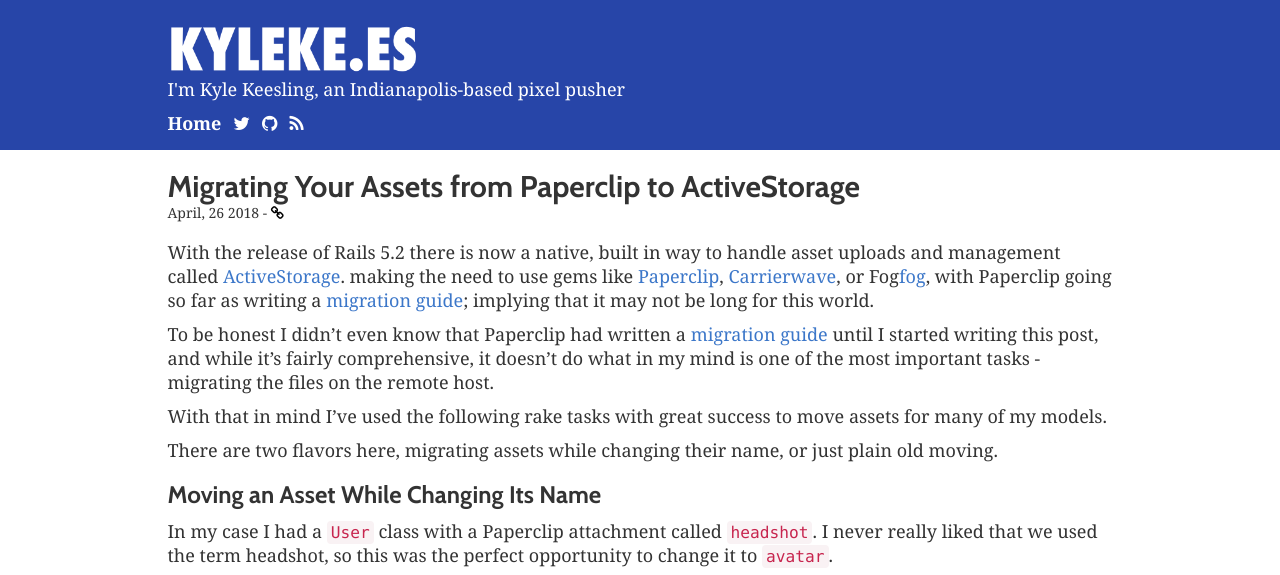
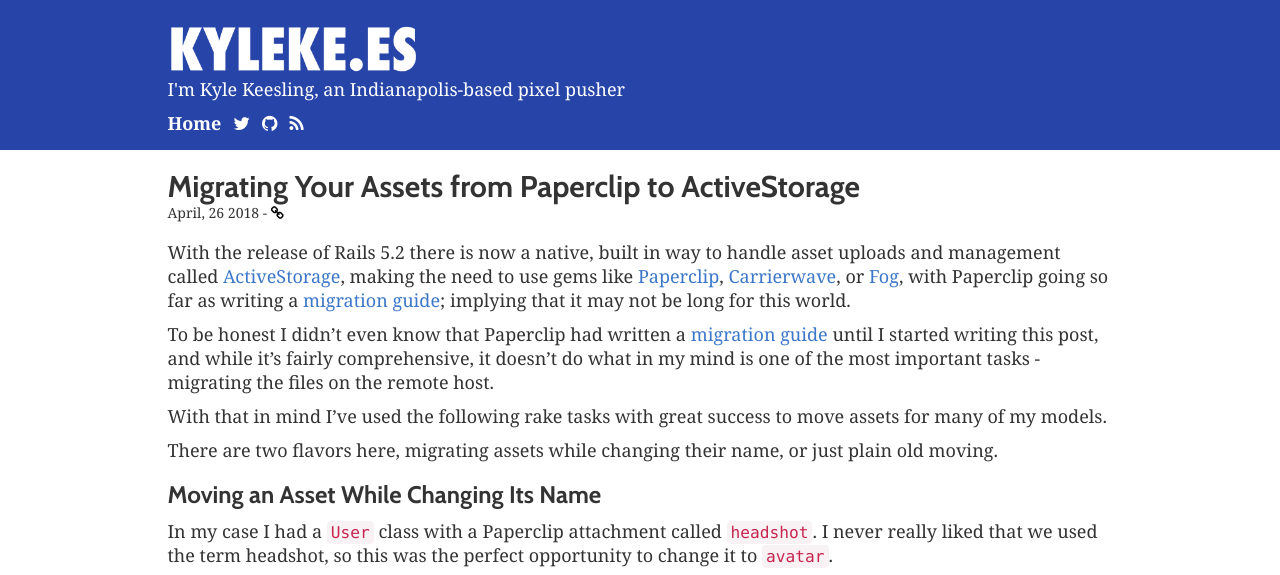
Before and after one commit to kylekeesling/kylekees, a Jekyll site: the page built from _posts/2018/2018-04-26-migrating-from-paperclip-to-activestorage.md, in a window 1280 px wide and 1400 px high. Shown: the top 575 px of the window. Built offline with Jekyll 4.4.1, drawn with Linux system fonts in a browser that asks for light colours; nearby versions of some CDN libraries; some web fonts are replaced; comment, search, counter and statistics services are not loaded; some of the changed text lies outside the part shown.

Commit message:
:pencil: fixed a few typos on the activestorage post

```diff
--- a/_posts/2018/2018-04-26-migrating-from-paperclip-to-activestorage.md
+++ b/_posts/2018/2018-04-26-migrating-from-paperclip-to-activestorage.md
@@ -7,7 +7,7 @@
 categories: ruby, rails, activestorage, paperclip
 ---
 
-With the release of Rails 5.2 there is now a native, built in way to handle asset uploads and management called [ActiveStorage][activestorage]. making the need to use gems like [Paperclip][paperclip], [Carrierwave][carrierwave], or Fog[fog], with Paperclip going so far as writing a [migration guide][paperclip-migrate-issue]; implying that it may not be long for this world.
+With the release of Rails 5.2 there is now a native, built in way to handle asset uploads and management called [ActiveStorage][activestorage], making the need to use gems like [Paperclip][paperclip], [Carrierwave][carrierwave], or [Fog][fog], with Paperclip going so far as writing a [migration guide][paperclip-migrate-issue]; implying that it may not be long for this world.
 
 To be honest I didn't even know that Paperclip had written a [migration guide][paperclip-migrating] until I started writing this post, and while it's fairly comprehensive, it doesn't do what in my mind is one of the most important tasks - migrating the files on the remote host.
 
@@ -28,7 +28,7 @@
 Just remember to leave your Paperclip declarations on your model until after you run your rake task.
 
 ### Moving an Asset As-is
-In reality, you'll likely want to keep the same name, which requires us to get a little more crafty. In my case I have an `Organization` class with a logo. We wanted to keep using that term, but in order to do so, we have to remove the Paperclip declarations from the model, otherwise would couldn't refer to all the new ActiveStorage goodness.
+In reality, you'll likely want to keep the same name, which requires us to get a little more crafty. In my case I have an `Organization` class with a `logo`. We wanted to keep using that term, but in order to do so, we have to remove the Paperclip declarations from the model, otherwise would couldn't refer to all the new ActiveStorage goodness.
 
 {% gist 87231b253ab15b0ea99f65f755ebd576 organization.rb %}
 
```
